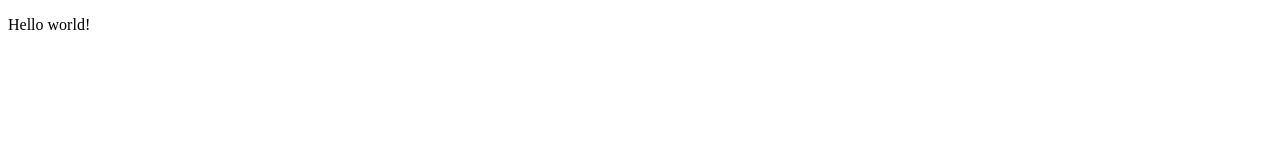
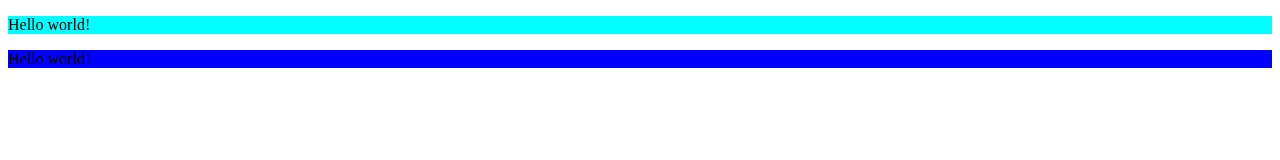
Before and after one commit to kiiiu15/ProgramacionAvanzada2, a plain HTML site: page DOM Manipulation/With getElement/index.html in a window 1280 px wide. Drawn offline with Linux system fonts and the light colour scheme.

Commit message:
Ex2 getElement

```diff
--- a/DOM Manipulation/With getElement/index.html
+++ b/DOM Manipulation/With getElement/index.html
@@ -6,7 +6,9 @@
 </head>
 
 <body>
-    <p id="myId"></p>
+    <p id="myId" style="background: aqua;"></p>
+    <p class="test" style="background: blue;"></p>
+    <p class="test" style="background: chartreuse;"></p>
     <script src="./index.js"></script>
 </body>
 
--- a/DOM Manipulation/With getElement/index.js
+++ b/DOM Manipulation/With getElement/index.js
@@ -4,3 +4,9 @@
 const text = "Hello world!";
 const elementP = document.getElementById("myId");
 elementP.innerHTML = text;
+
+// Insertar el string "Hello World" dentro del primer elemento que tenga la clase test
+
+const pArray = document.getElementsByClassName("test");
+const firstP = pArray[0];
+firstP.innerHTML = text;
```
